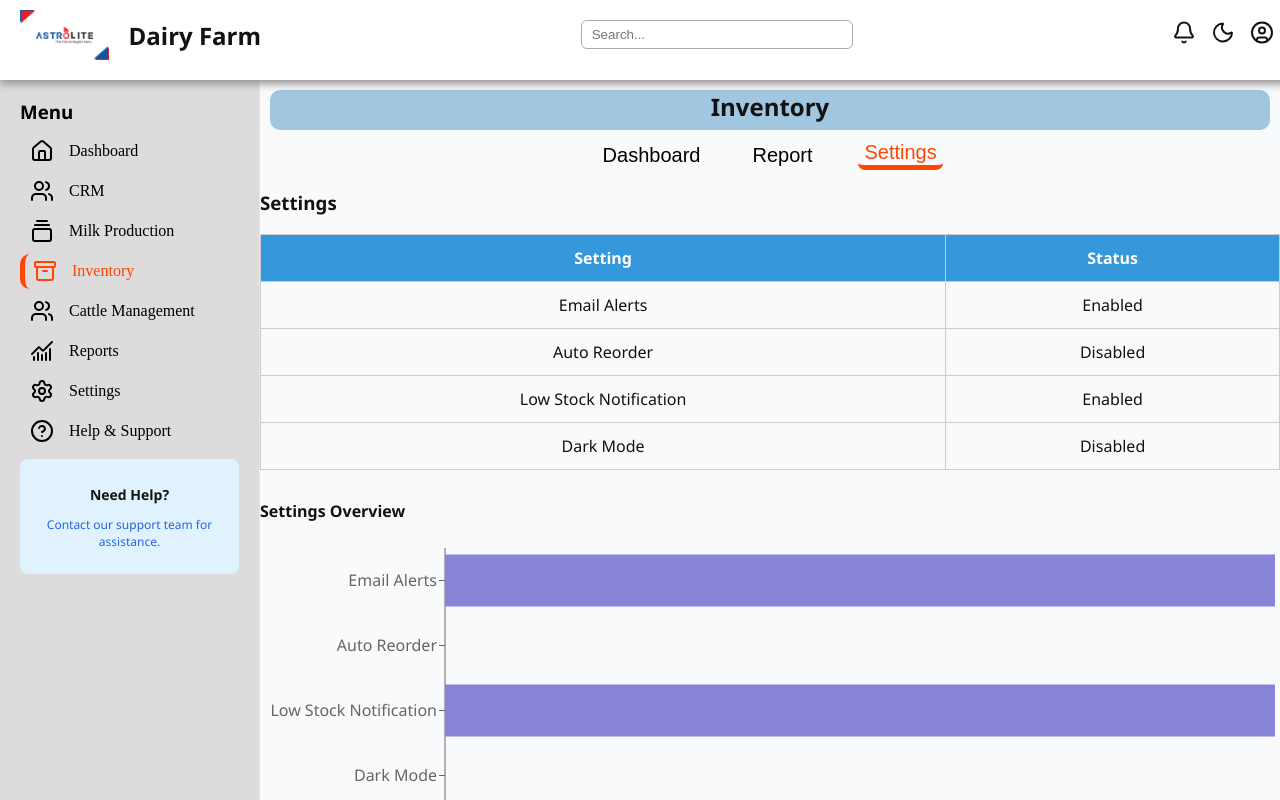
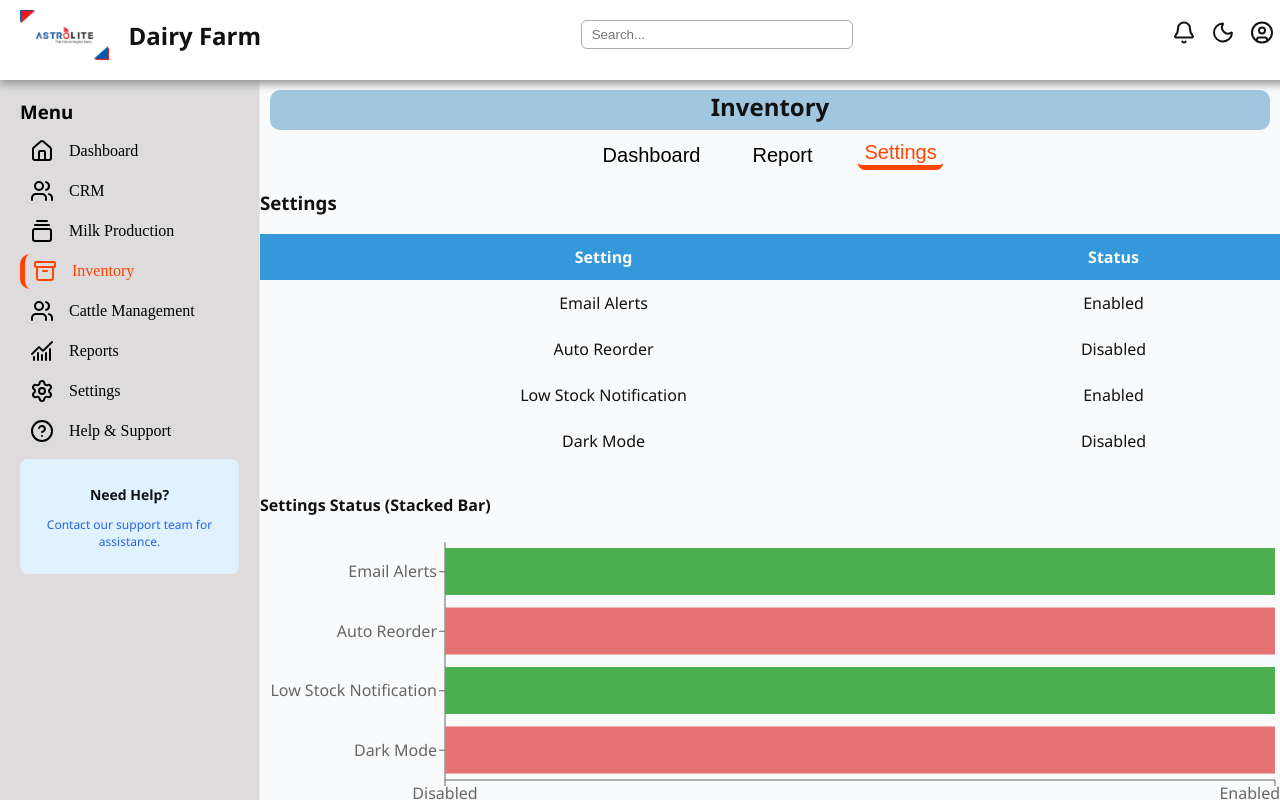
Before and after one commit to Astrolitetech/Front-End, a React (Create React App) app in the folder React/Organization-crm/org-crm/: page /inventory in a window 1280 px wide. Both pictures are taken after a click on the button "Settings". Built offline with nearby package versions, Linux system fonts and the light colour scheme.

Commit message:
Updated in inventory

```diff
--- a/React/Organization-crm/org-crm/src/pages/Inventory.jsx
+++ b/React/Organization-crm/org-crm/src/pages/Inventory.jsx
@@ -204,15 +204,24 @@ const Inventory = () => {
         </table>
     );
 
+    // Stacked bar chart for settings (enabled/disabled)
+    const settingsStackedData = settingsData.map(s => ({
+        name: s.setting,
+        Enabled: s.enabled ? 1 : 0,
+        Disabled: s.enabled ? 0 : 1
+    }));
+
     const renderSettingsGraphs = () => (
         <div style={{ width: '100%', minHeight: 320 }}>
-            <h4>Settings Overview</h4>
+            <h4>Settings Status (Stacked Bar)</h4>
             <ResponsiveContainer width="100%" height={300}>
-                <BarChart data={settingsData} layout="vertical">
+                <BarChart data={settingsStackedData} layout="vertical">
                     <XAxis type="number" domain={[0, 1]} ticks={[0, 1]} tickFormatter={v => (v ? 'Enabled' : 'Disabled')} />
-                    <YAxis dataKey="setting" type="category" width={180} />
+                    <YAxis dataKey="name" type="category" width={180} />
                     <Tooltip formatter={v => (v ? 'Enabled' : 'Disabled')} />
-                    <Bar dataKey="enabled" fill="#8884d8" name="Enabled" />
+                    <Legend />
+                    <Bar dataKey="Enabled" stackId="a" fill="#4caf50" name="Enabled" />
+                    <Bar dataKey="Disabled" stackId="a" fill="#e57373" name="Disabled" />
                 </BarChart>
             </ResponsiveContainer>
         </div>
--- a/React/Organization-crm/org-crm/src/styles/Inventory.css
+++ b/React/Organization-crm/org-crm/src/styles/Inventory.css
@@ -44,7 +44,6 @@
 .settings-table th, .settings-table td {
     padding: 12px 15px;
     text-align: center;
-    border: 1px solid #ccc;
 }
 
 .inventory-table th,
@@ -60,7 +59,7 @@ body.dark .inventory-container {
     margin-top: 60px;
     background: black;
     color: white;
-    min-height: 100vh;
+    max-height: fit-content;
 }
 
 body.dark .heading {
```
